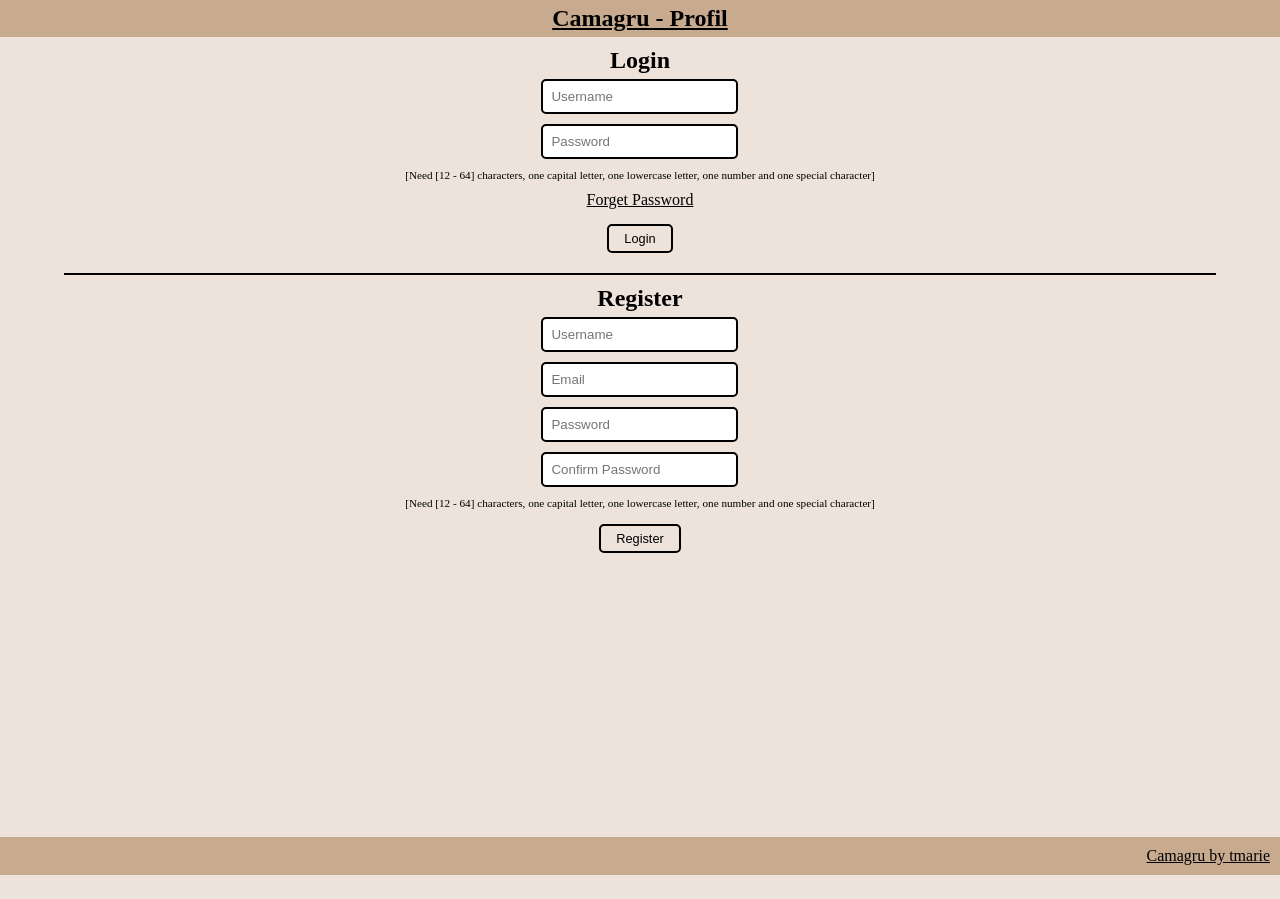
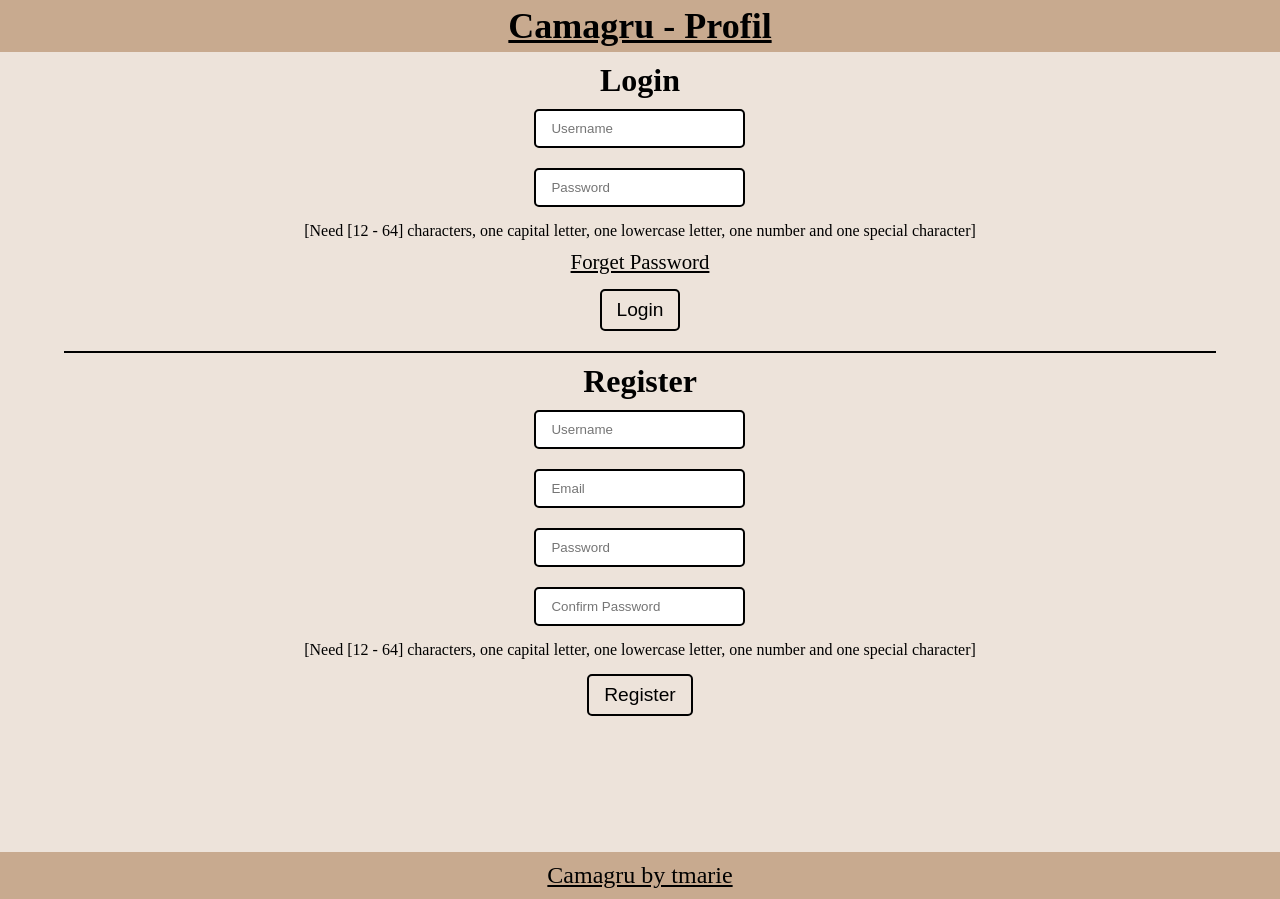
Before and after one commit to Fidget836/camagru, a PHP site: page /changePassword/frontend/profil/index.html in a window 1280 px wide. Before the commit the page ends 875 px from the top, so only its background shows below. Run offline with PHP 8.4, Linux system fonts and the light colour scheme.

Commit message:
camagru 16/09 profil page and info-profil page css responsive complete

```diff
--- a/web/frontend/forgotPassword/style.css
+++ b/web/frontend/forgotPassword/style.css
@@ -81,8 +81,8 @@
     color: black;
     width: 100vw;
     box-sizing: border-box;
-    padding: 10px;
-    text-align: right;
+    padding: 10px 0px;
+    text-align: center;
 }
 
 .footerP a {
--- a/web/frontend/post/style.css
+++ b/web/frontend/post/style.css
@@ -189,8 +189,8 @@
     color: black;
     width: 100vw;
     box-sizing: border-box;
-    padding: 10px;
-    text-align: right;
+    padding: 10px 0px;
+    text-align: center;
 }
 
 .footerP a {
--- a/web/frontend/profil/script.js
+++ b/web/frontend/profil/script.js
@@ -15,6 +15,10 @@ document.addEventListener('DOMContentLoaded', async () => {
         window.location.href = '/';
         return;
     }
+
+    window.onbeforeunload = function () {
+        window.scrollTo(0, 0);
+    };
 
     /***** Form Register*****/
     formRegister.addEventListener('submit', async (event) => {
--- a/web/frontend/profil/style.css
+++ b/web/frontend/profil/style.css
@@ -1,6 +1,7 @@
 * {
     padding: 0;
     margin: 0;
+    overflow-x: hidden;
 }
 
 .header {
@@ -82,6 +83,7 @@
 .pForgotPassword {
     box-sizing: border-box;
     padding: 5px;
+    font-size: 1rem;
 }
 
 .pForgotPassword a {
@@ -111,11 +113,45 @@
     color: black;
     width: 100vw;
     box-sizing: border-box;
-    padding: 10px;
-    text-align: right;
+    padding: 10px 0px;
+    text-align: center;
 }
 
 .footerP a {
     font-size: 1rem;
     color: black;
 }
+
+@media (min-width: 700px) {
+    .title {
+        font-size: 1.5rem;
+    }
+
+    .h2Login, .h2Register {
+        font-size: 2rem;
+    }
+
+    .iptLogin, .iptRegister {
+        padding: 10px 15px;
+        margin: 10px 0px;
+    }
+
+    .pConstrainedPassword {
+        font-size: 1rem;
+    }
+
+    .pForgotPassword {
+        box-sizing: border-box;
+        padding: 5px;
+        font-size: 1.3rem;
+    }
+
+    .submitLogin, .submitRegister {
+        padding: 8px 15px;
+        font-size: 1.2rem;
+    }
+
+    .footerP a {
+        font-size: 1.5rem;
+    }
+}
--- a/web/style.css
+++ b/web/style.css
@@ -231,8 +231,8 @@
     color: black;
     width: 100vw;
     box-sizing: border-box;
-    padding: 10px;
-    text-align: right;
+    padding: 10px 0px;
+    text-align: center;
 }
 
 .footerP a {
```
Also changed, not shown: web/frontend/infoProfil/style.css (+41 -2 lines).
